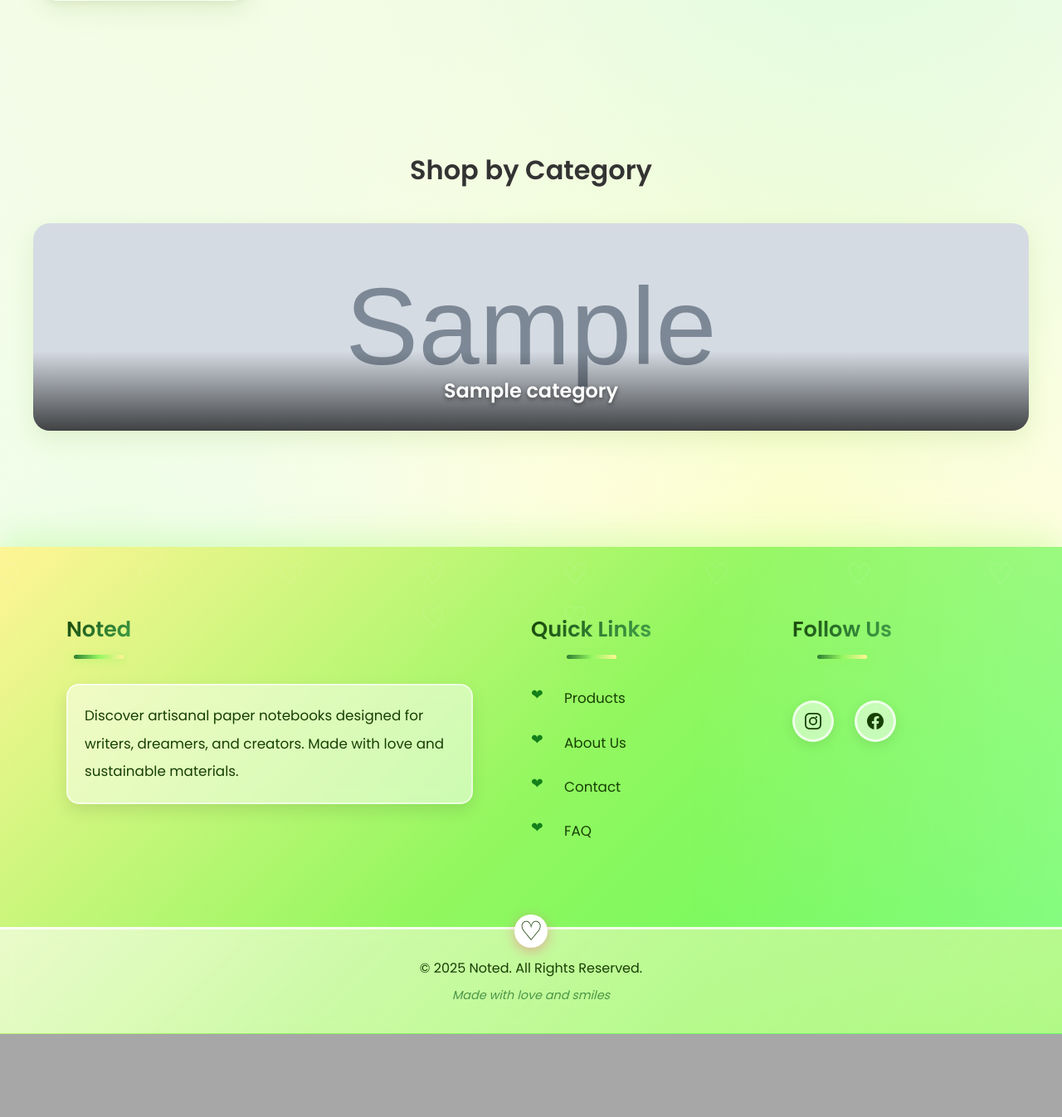
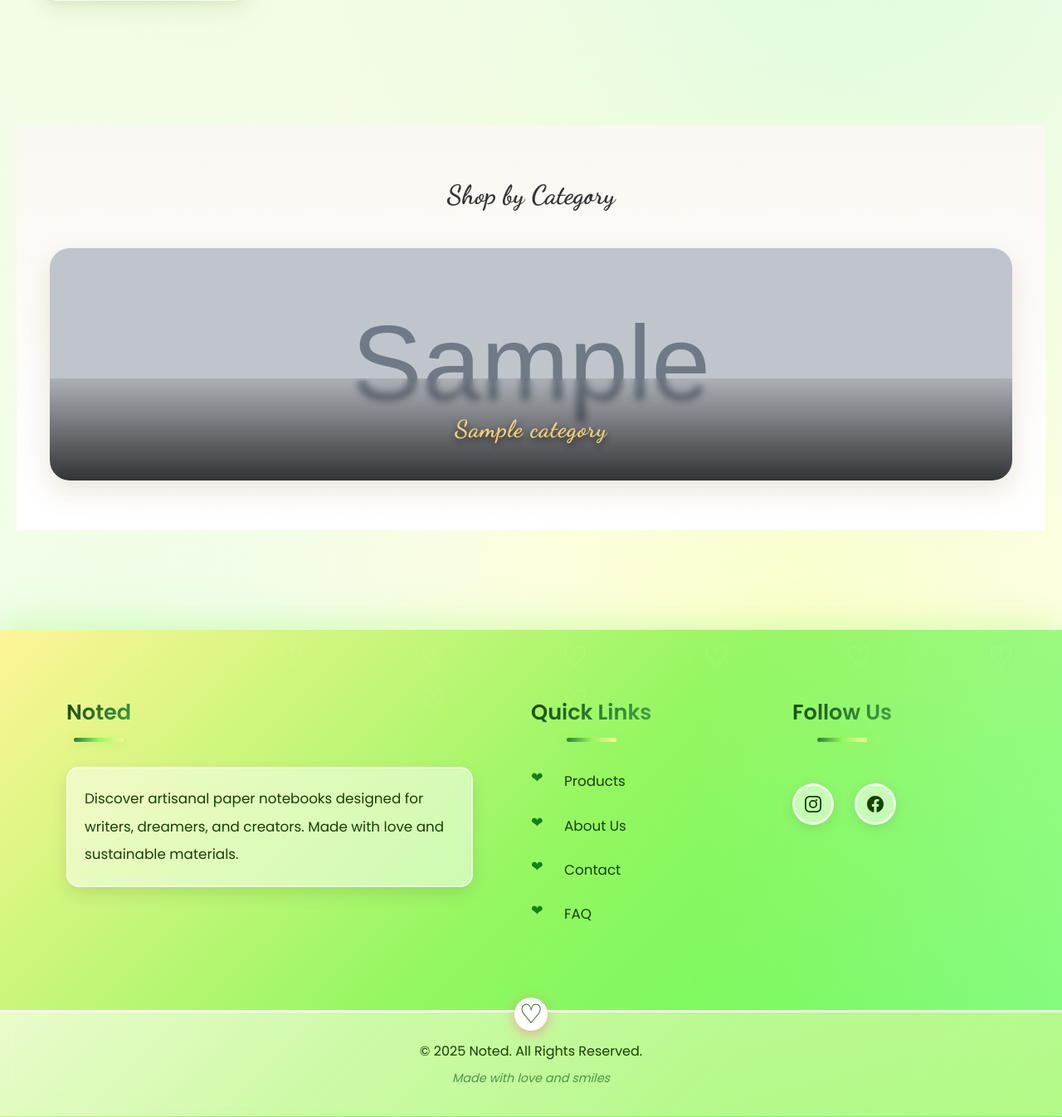
Before and after one commit to Tilooo/Noted, a Django app: a page that uses templates/shop/base.html in a window 1280 px wide. Shown: the part 1187-2533 px from the top of the page at 83% size. Before the commit the page ends 2433 px from the top, so only its background shows below. Run offline with Django 5.2, Linux system fonts and the light colour scheme; tables that the repository leaves empty hold one stand-in row (values such as "Sample post"); grey boxes marked "Sample" are stand-in pictures; some libraries are stand-ins or nearby versions.

Commit message:
40. styles category section.

```diff
--- a/static/css/style.css
+++ b/static/css/style.css
@@ -996,45 +996,51 @@ tr.total {
     margin-top: auto; /* pushes the price to the bottom */
 }
 
-/* Category Showcase Section Styles */
+/* Luxurious Category Showcase */
 
 .category-showcase {
-    margin-top: 80px;
-    padding: 20px 0;
+    margin-top: 70px;
+    padding: 60px 0;
+    background: linear-gradient(180deg, #faf8f2 0%, #ffffff 100%);
+    font-family: 'Dancing Script', serif;
 }
 
 .category-grid {
     display: grid;
-    grid-template-columns: repeat(auto-fit, minmax(300px, 1fr));
-    gap: 30px;
+    grid-template-columns: repeat(auto-fit, minmax(280px, 1fr));
+    gap: 40px;
     max-width: 1200px;
     margin: 0 auto;
+    padding: 0 20px;
 }
 
 .category-card {
     position: relative;
-    display: block;
-    border-radius: 20px;
-    overflow: hidden; /* clips the image to the rounded corners */
-    box-shadow: 0 10px 28px rgba(173, 209, 125, 0.25);
-    transition: all 0.3s ease;
-    height: 250px; /* fixed height for the cards */
+    border-radius: 24px;
+    overflow: hidden;
+    height: 280px;
+    background: #fff;
+    box-shadow: 0 12px 30px rgba(180, 160, 120, 0.25);
+    transition: all 0.4s ease;
+    cursor: pointer;
 }
 
 .category-card:hover {
-    transform: translateY(-8px) scale(1.03);
-    box-shadow: 0 14px 36px rgba(173, 209, 125, 0.4);
+    transform: translateY(-10px) scale(1.05);
+    box-shadow: 0 18px 40px rgba(180, 160, 120, 0.45);
 }
 
 .category-card img {
     width: 100%;
     height: 100%;
-    object-fit: cover; /* the image fill the card without distortion */
-    transition: transform 0.3s ease;
+    object-fit: cover;
+    transition: transform 0.6s ease, filter 0.4s ease;
+    filter: brightness(0.9);
 }
 
 .category-card:hover img {
-    transform: scale(1.1); /* zoom effect on hover */
+    transform: scale(1.12);
+    filter: brightness(1.05);
 }
 
 .category-name-overlay {
@@ -1042,15 +1048,23 @@ tr.total {
     bottom: 0;
     left: 0;
     width: 100%;
-    padding: 30px 20px;
-    background: linear-gradient(to top, rgba(0, 0, 0, 0.7), transparent); /* dark gradient from the bottom */
+    padding: 40px 20px;
+    background: linear-gradient(to top, rgba(0, 0, 0, 0.75), rgba(0, 0, 0, 0.1));
+    backdrop-filter: blur(4px);
     text-align: center;
 }
 
 .category-name-overlay h3 {
     margin: 0;
-    color: white;
-    font-size: 1.5rem;
+    color: #f5d37a; /* gold tone */
+    font-size: 1.8rem;
     font-weight: 600;
-    text-shadow: 0 2px 5px rgba(0,0,0,0.5);
+    letter-spacing: 1px;
+    text-shadow: 0 4px 10px rgba(0,0,0,0.7);
+    transition: all 0.3s ease;
 }
+
+.category-card:hover .category-name-overlay h3 {
+    transform: translateY(-5px);
+    color: #ffe89a;
+}
--- a/templates/shop/base.html
+++ b/templates/shop/base.html
@@ -16,6 +16,7 @@
     <link rel="preconnect" href="https://fonts.gstatic.com" crossorigin>
     <link href="https://fonts.googleapis.com/css2?family=Poppins:wght@300;400;600&display=swap" rel="stylesheet">
     <link href="https://fonts.googleapis.com/css2?family=Dancing+Script:wght@700&display=swap" rel="stylesheet">
+    <link href="https://fonts.googleapis.com/css2?family=Playfair+Display:wght@500;700&display=swap" rel="stylesheet">
     <link rel="stylesheet" href="https://unpkg.com/swiper/swiper-bundle.min.css" />
 </head>
 <body>
```
